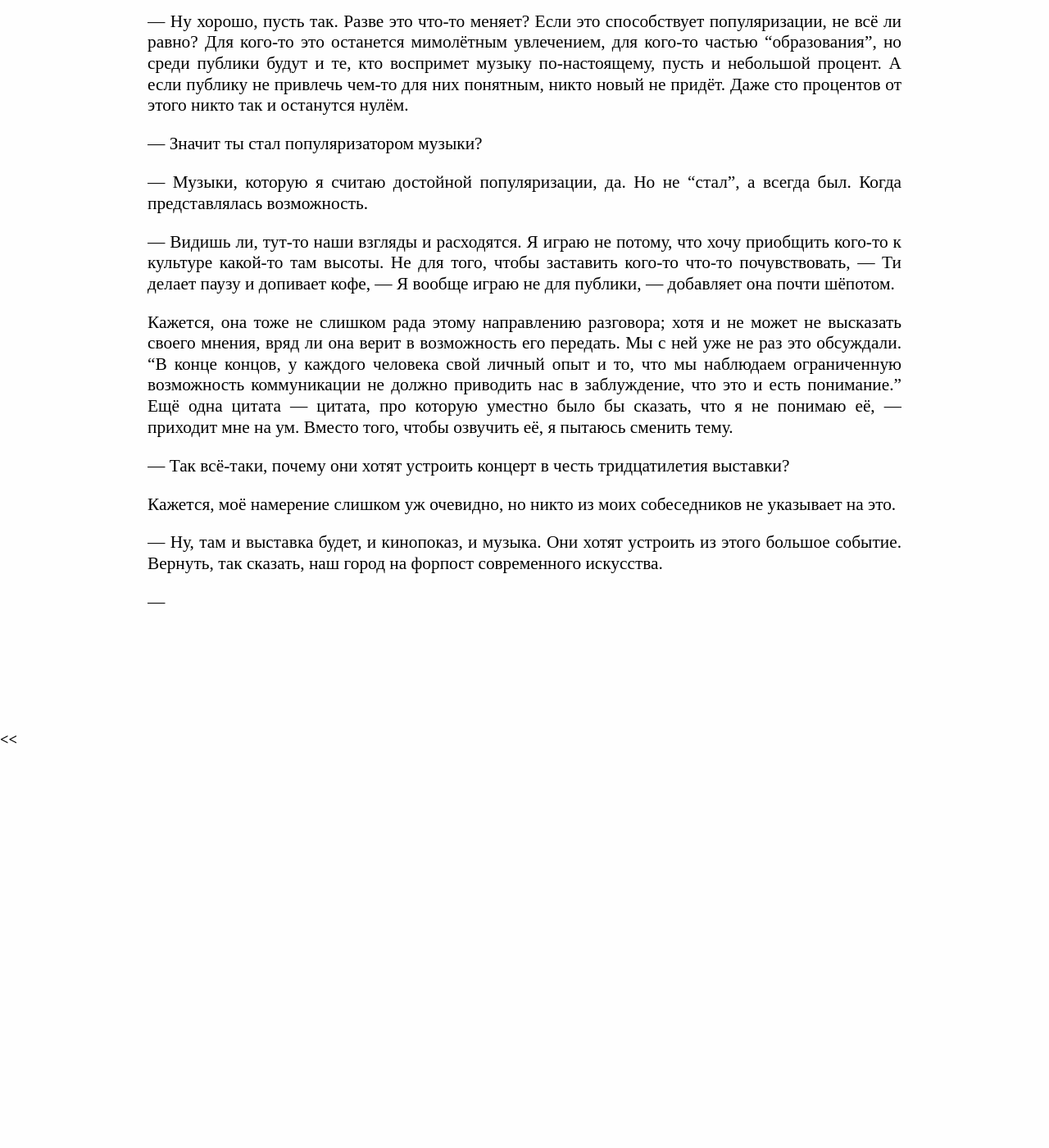
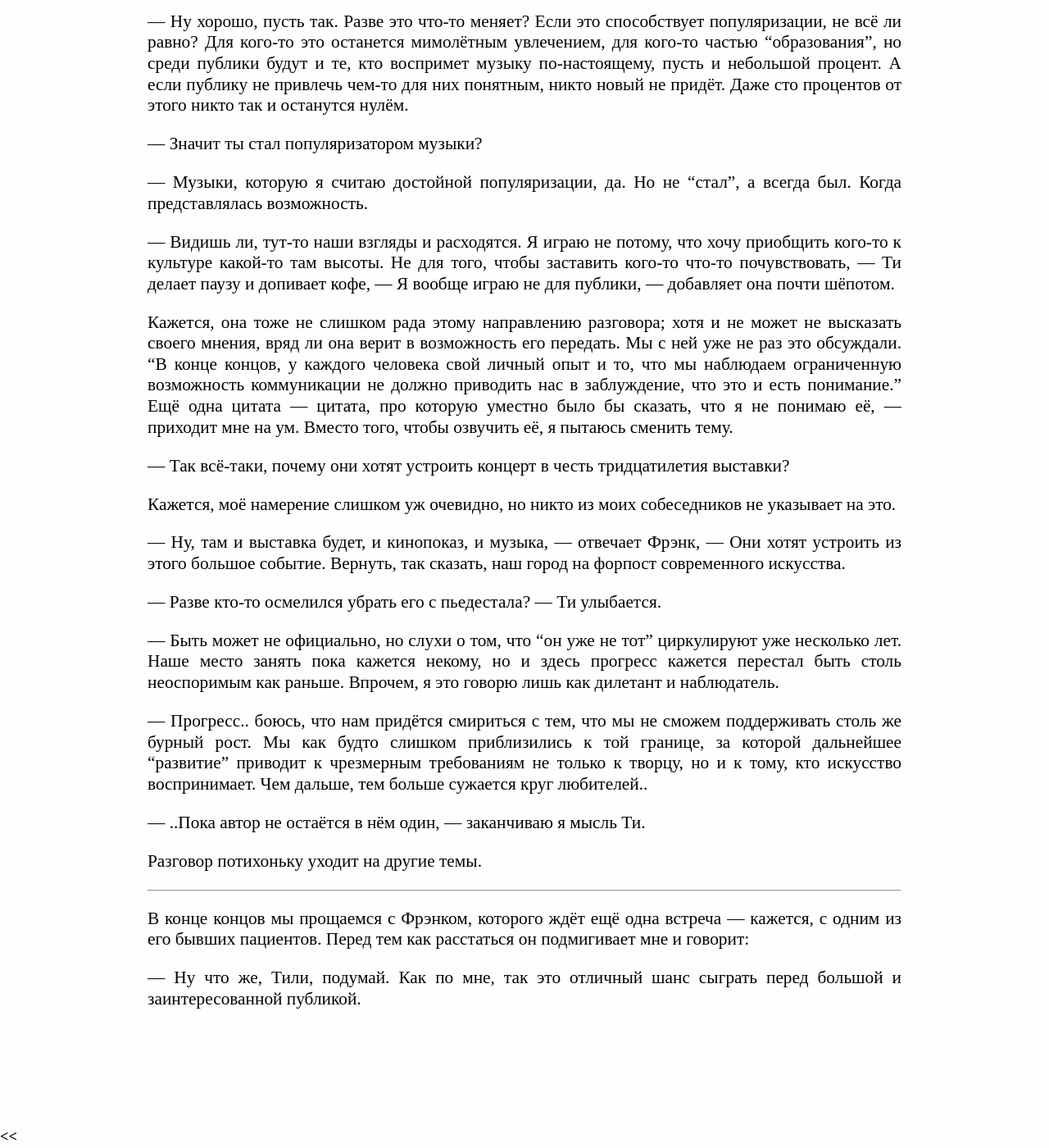
Before and after one commit to caryoscelus/lezvije-travy, a Jekyll site: the page built from text/001.md, in a window 1280 px wide and 1400 px high, scrolled down 5885 px. Shown: the whole window at 82% size. Built offline with Jekyll 4.4.1, drawn with Linux system fonts in a browser that asks for light colours; before the commit the page ends 6801 px from its top, so only the background shows below that.

Commit message:
text (001)

```diff
--- a/text/001.md
+++ b/text/001.md
@@ -296,8 +296,32 @@ title: "001"
 Кажется, моё намерение слишком уж очевидно, но никто из моих собеседников не
 указывает на это.
 
-— Ну, там и выставка будет, и кинопоказ, и музыка. Они хотят устроить из этого
-большое событие. Вернуть, так сказать, наш город на форпост современного
-искусства.
+— Ну, там и выставка будет, и кинопоказ, и музыка, — отвечает Фрэнк, — Они хотят
+устроить из этого большое событие. Вернуть, так сказать, наш город на форпост
+современного искусства.
 
-—
+— Разве кто-то осмелился убрать его с пьедестала? — Ти улыбается.
+
+— Быть может не официально, но слухи о том, что "он уже не тот" циркулируют уже
+несколько лет. Наше место занять пока кажется некому, но и здесь прогресс
+кажется перестал быть столь неоспоримым как раньше. Впрочем, я это говорю лишь
+как дилетант и наблюдатель.
+
+— Прогресс.. боюсь, что нам придётся смириться с тем, что мы не сможем
+поддерживать столь же бурный рост. Мы как будто слишком приблизились к той
+границе, за которой дальнейшее "развитие" приводит к чрезмерным требованиям не
+только к творцу, но и к тому, кто искусство воспринимает. Чем дальше, тем больше
+сужается круг любителей..
+
+— ..Пока автор не остаётся в нём один, — заканчиваю я мысль Ти.
+
+Разговор потихоньку уходит на другие темы.
+
+***
+
+В конце концов мы прощаемся с Фрэнком, которого ждёт ещё одна встреча — кажется,
+с одним из его бывших пациентов. Перед тем как расстаться он подмигивает мне и
+говорит:
+
+— Ну что же, Тили, подумай. Как по мне, так это отличный шанс сыграть перед
+большой и заинтересованной публикой.
```
